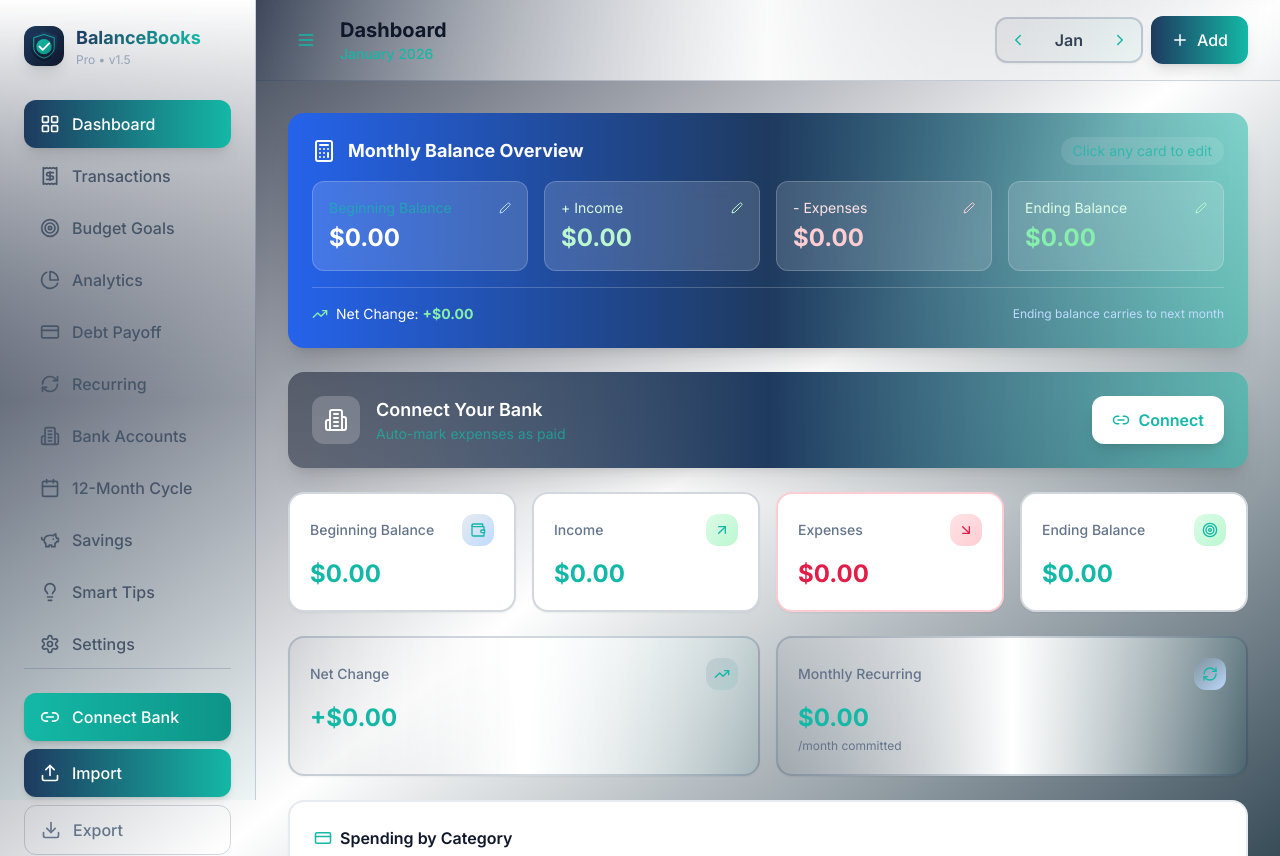
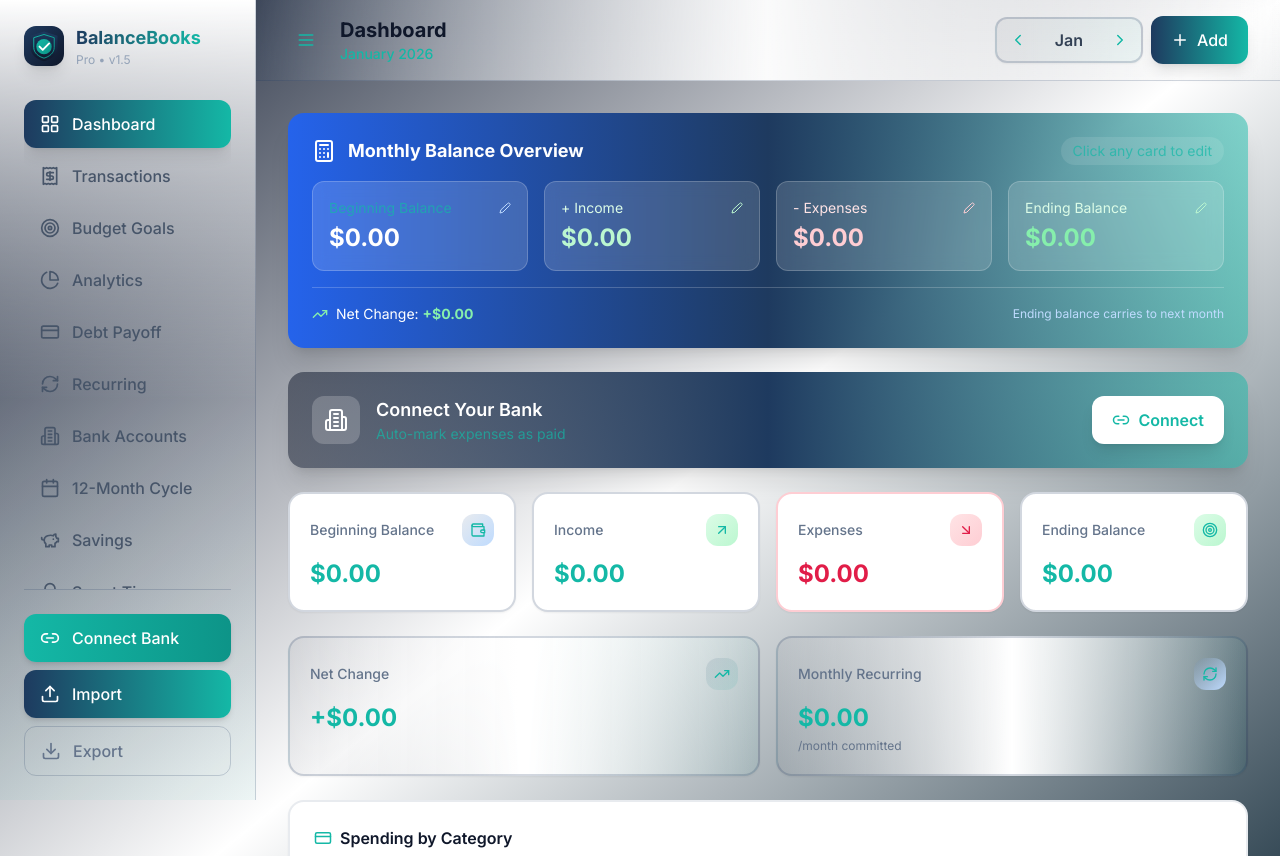
Before and after one commit to Bjay0727-jay/balancebooks-pro, a React (Vite) app: page / in a window 1280 px wide. Shown: the top 856 px of the page. Built offline with nearby package versions, Linux system fonts and the light colour scheme.

Commit message:
Update App.jsx

```diff
--- a/src/App.jsx
+++ b/src/App.jsx
@@ -1182,7 +1182,7 @@ export default function App() {
           </div>
           <div><h1 className="font-bold text-lg bg-gradient-to-r from-[#1e3a5f] to-[#14b8a6] bg-clip-text text-transparent">BalanceBooks</h1><p className="text-xs text-slate-400">Pro • v1.5</p></div>
         </div>
-        <nav className="space-y-1 flex-1">
+      <nav className="space-y-1 flex-1 overflow-y-auto">
           <NavItem id="dashboard" icon={LayoutGrid} label="Dashboard" />
           <NavItem id="transactions" icon={Receipt} label="Transactions" badge={stats.unpaidCount || null} />
           <NavItem id="budget" icon={Target} label="Budget Goals" badge={budgetStats.categoriesOverBudget || null} />
```
